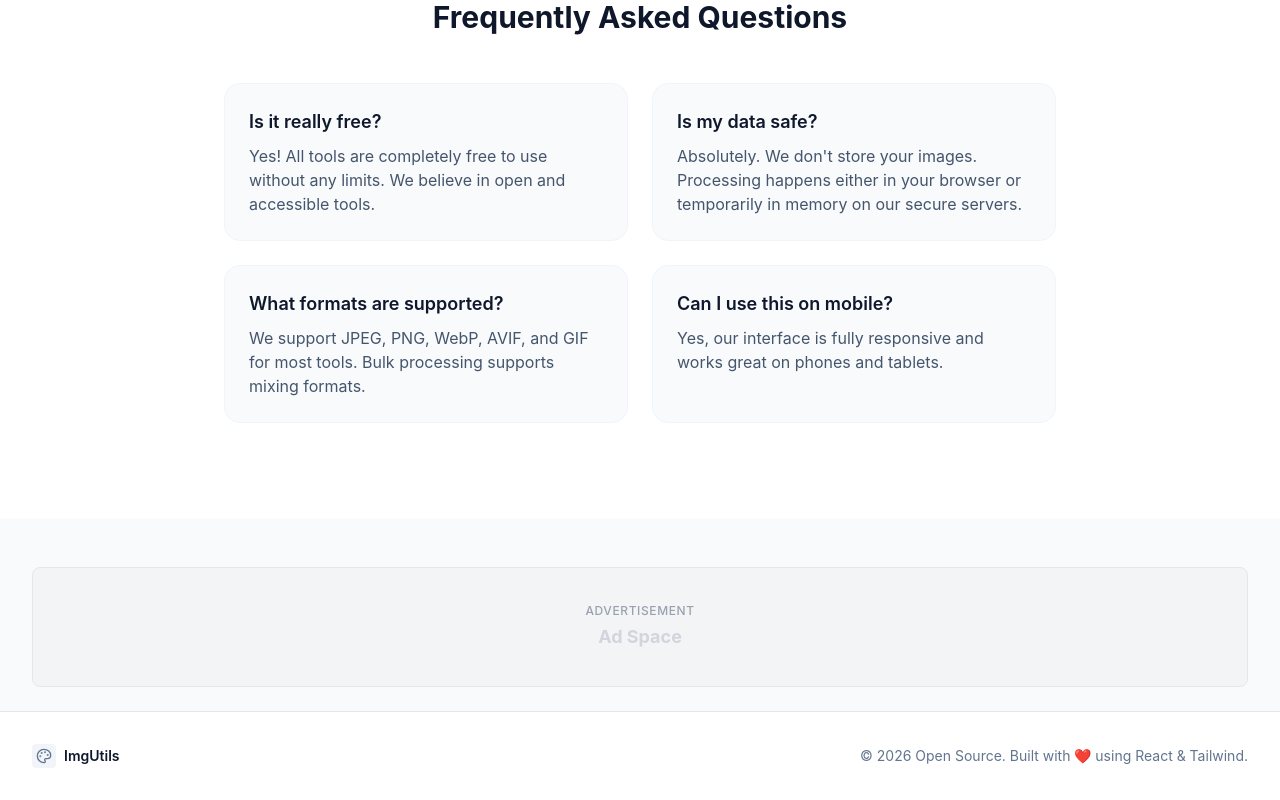
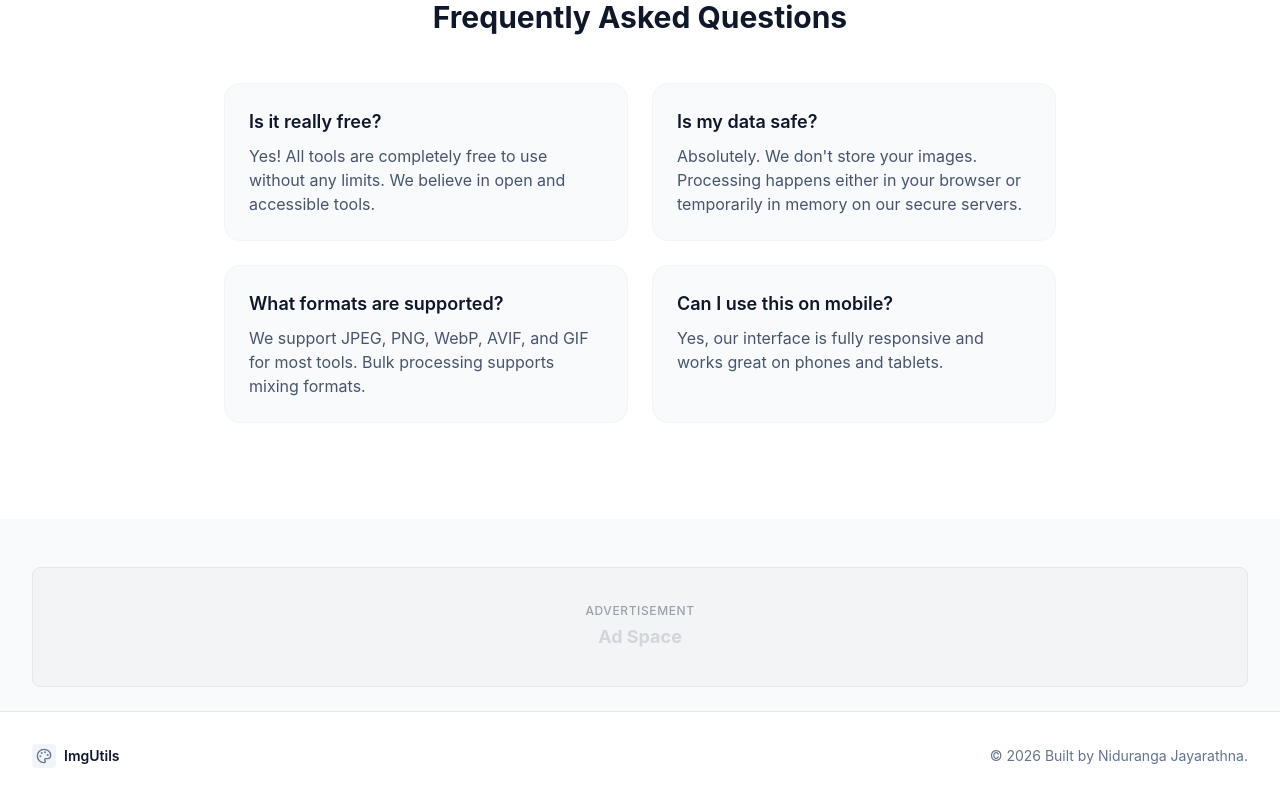
Before and after one commit to niduranga/image-utility-app, a React (Vite) app in the folder client/: page / in a window 1280 px wide. Shown: the part 2962-3762 px from the top of the page. Built offline with nearby package versions, Linux system fonts and the light colour scheme.

Commit message:
add vercel.json

```diff
--- a/client/index.html
+++ b/client/index.html
@@ -2,7 +2,7 @@
 <html lang="en">
   <head>
     <meta charset="UTF-8" />
-    <link rel="icon" type="image/svg+xml" href="/vite.svg" />
+<!--    <link rel="icon" type="image/svg+xml" href="/vite.svg" />-->
     <meta name="viewport" content="width=device-width, initial-scale=1.0" />
     <title>ImgUtils - Free Online Image Tools: Compress, Resize, Crop & Filter</title>
     <meta name="description" content="Free online image utility tools. Compress images, remove backgrounds, resize, crop, and apply filters instantly. No sign-up required, secure browser-based processing." />
--- a/client/src/components/Layout.tsx
+++ b/client/src/components/Layout.tsx
@@ -1,6 +1,6 @@
-import React, { useState, useEffect } from 'react';
+import React, { useState } from 'react';
 import { Link, useLocation } from 'react-router-dom';
-import { Package, Image, Crop, Layers, Menu, X, ChevronDown, Zap, Palette, Move, Scissors, Sun, Moon } from 'lucide-react';
+import { Package, Image, Crop, Layers, Menu, X, ChevronDown, Zap, Palette, Sun, Moon } from 'lucide-react';
 import { useTheme } from '../hooks/useTheme';
 
 import AdPlaceholder from './AdPlaceholder';
@@ -156,7 +156,7 @@ const Layout = ({ children }: { children: React.ReactNode }) => {
              <span className="text-sm font-semibold text-slate-900 dark:text-white">ImgUtils</span>
           </div>
           <p className="text-sm text-slate-500 dark:text-slate-400">
-            &copy; {new Date().getFullYear()} Open Source. Built with ❤️ using React & Tailwind.
+            &copy; {new Date().getFullYear()} Built by Niduranga Jayarathna.
           </p>
         </div>
       </footer>
```
Also changed, not shown: client/vercel.json (added), 1 other file (tests, documents, lock files or other folders).
